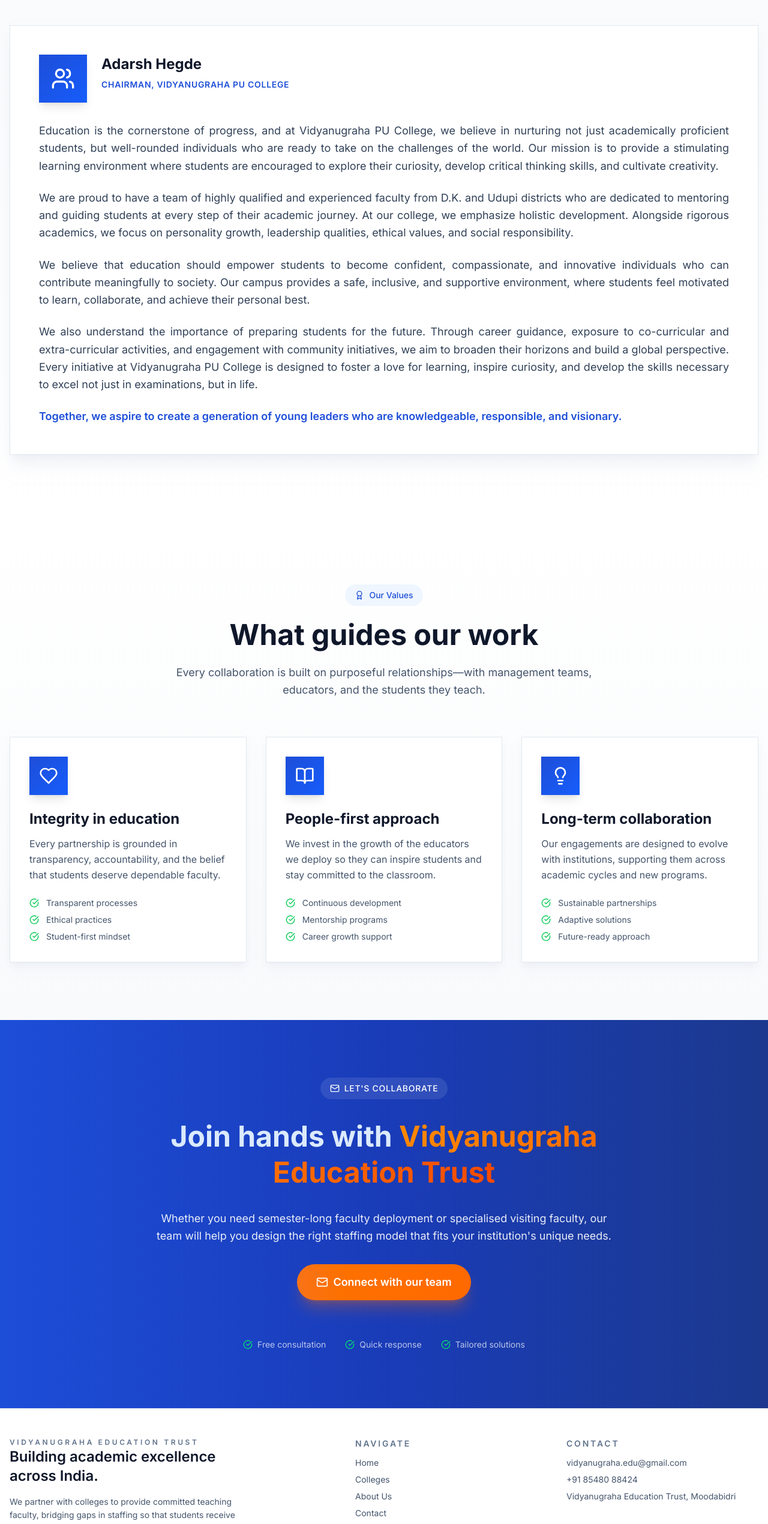
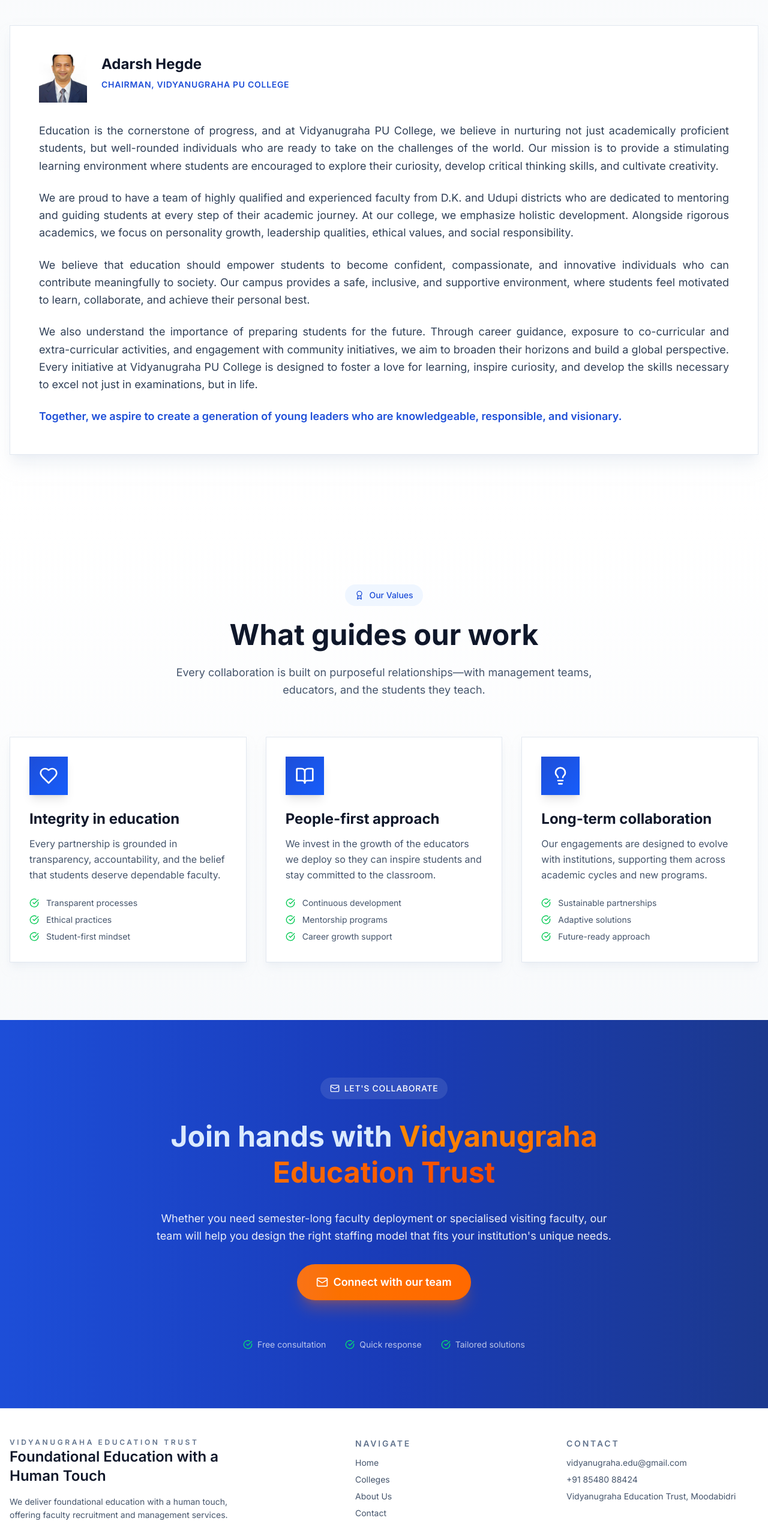
Before and after one commit to nigelperis/vidyanugraha-website, a Next.js app: page /about in a window 1280 px wide. Shown: the part 879-3419 px from the top of the page at 60% size. Built offline with nearby package versions, Linux system fonts and the light colour scheme.

Commit message:
fix: typo

```diff
--- a/src/app/about/page.tsx
+++ b/src/app/about/page.tsx
@@ -5,11 +5,9 @@
   Heart,
   Lightbulb,
   Mail,
-  Target,
   Users,
 } from 'lucide-react';
-
-import type { Metadata } from 'next';
+import Image from 'next/image';
 
 const values = [
   {
@@ -44,24 +42,6 @@
       'Adaptive solutions',
       'Future-ready approach',
     ],
-  },
-];
-
-const team = [
-  {
-    name: 'Dr. Lakshmi Narayanan',
-    role: 'Founder & Academic Director',
-    bio: 'Two decades of experience leading academic reforms and faculty development initiatives across engineering colleges in South India.',
-  },
-  {
-    name: 'Meera Prasad',
-    role: 'Head of Partnerships',
-    bio: 'Specialises in institutional collaborations and ensures Vidyanugraha’s support is closely aligned to each college’s roadmap.',
-  },
-  {
-    name: 'Karthik Rao',
-    role: 'Director – Faculty Success',
-    bio: 'Drives recruitment, onboarding, and continuous mentoring for the trust’s network of lecturers and professors.',
   },
 ];
 
@@ -159,8 +139,14 @@
 
               <div className="relative space-y-8">
                 <div className="flex items-start gap-6">
-                  <div className="flex h-20 w-20 flex-shrink-0 items-center justify-center bg-gradient-to-br from-[var(--color-primary)] to-blue-600 text-white shadow-lg">
-                    <Users className="h-10 w-10" />
+                  <div className="flex h-20 w-20 flex-shrink-0 items-center justify-center overflow-hidden">
+                    <Image
+                      src="/images/trustees/adarsh_hegde.jpg"
+                      alt="Adarsh Hedge"
+                      width={80}
+                      height={80}
+                      className="h-full w-full object-cover"
+                    />
                   </div>
 
                   <div className="space-y-2">
--- a/src/app/colleges/page.tsx
+++ b/src/app/colleges/page.tsx
@@ -159,11 +159,6 @@
       <section className="bg-gradient-to-b from-white to-slate-50">
         <div className="container space-y-16 py-10">
           <div className="space-y-6 text-center">
-            <div className="inline-flex items-center gap-2 rounded-full bg-blue-50 px-4 py-2 text-sm font-medium text-[var(--color-primary)]">
-              <Award className="h-4 w-4" />
-              <span>Our Partners</span>
-            </div>
-
             <h2 className="mx-auto max-w-4xl text-4xl font-bold text-[var(--color-muted)] sm:text-5xl">
               Institutions we&apos;re proud to support
             </h2>
@@ -216,20 +211,19 @@
                   </p>
 
                   {/* Faculty Section */}
-                  {college.faculty && (
                   <div className="space-y-4">
                     <h4 className="flex items-center gap-2 text-lg font-semibold text-[var(--color-muted)]">
                       <Users className="h-5 w-5" />
                       Faculty
                     </h4>
                     <div className="grid grid-cols-1 gap-4 md:grid-cols-2 lg:grid-cols-3">
-                        {college.faculty.map((member, index) => (
+                      {college.faculty.map((member) => (
                         <div
-                            key={index}
+                          key={`${member.name}-${member.role}`}
                           className="rounded-lg border border-slate-200 bg-white p-4 shadow-sm transition-shadow hover:shadow-md"
                         >
                           <div className="flex items-center gap-4">
-                              {member.image && (
+                            {member.image ? (
                               <div className="relative h-16 w-16 flex-shrink-0">
                                 <Image
                                   src={member.image}
@@ -238,7 +232,7 @@
                                   className="rounded-full border-2 border-slate-200 object-cover"
                                 />
                               </div>
-                              )}
+                            ) : null}
                             <div className="flex-1 space-y-1">
                               <p className="text-sm leading-tight font-semibold text-[var(--color-muted)]">
                                 {member.role}
@@ -256,18 +250,16 @@
                       ))}
                     </div>
                   </div>
-                  )}
 
                   {/* Services Section */}
-                  {college.services && (
                   <div className="space-y-4">
                     <h4 className="flex items-center gap-2 text-lg font-semibold text-[var(--color-muted)]">
                       <Award className="h-5 w-5" />
                       Services
                     </h4>
                     <div className="grid gap-3 lg:grid-cols-2">
-                        {college.services.map((service, index) => (
-                          <div key={index} className="flex items-start gap-3">
+                      {college.services.map((service) => (
+                        <div key={service} className="flex items-start gap-3">
                           <CheckCircle className="mt-0.5 h-4 w-4 flex-shrink-0 text-green-500" />
                           <span className="text-sm leading-relaxed text-slate-600">
                             {service}
@@ -276,7 +268,6 @@
                       ))}
                     </div>
                   </div>
-                  )}
                 </div>
               </div>
             ))}
--- a/src/app/components/Layout/Footer/index.tsx
+++ b/src/app/components/Layout/Footer/index.tsx
@@ -17,13 +17,12 @@
               Vidyanugraha Education Trust
             </p>
             <p className="text-2xl font-semibold text-[var(--color-muted)]">
-              Building academic excellence across India.
+              Foundational Education with a Human Touch
             </p>
           </div>
           <p className="text-sm leading-relaxed text-slate-600">
-            We partner with colleges to provide committed teaching faculty,
-            bridging gaps in staffing so that students receive consistent,
-            quality education.
+            We deliver foundational education with a human touch, offering
+            faculty recruitment and management services.
           </p>
         </div>
         <div className="grid w-full gap-8 sm:grid-cols-2 md:max-w-2xl">
--- a/src/app/page.tsx
+++ b/src/app/page.tsx
@@ -11,9 +11,9 @@
   TrendingUp,
   Users,
 } from 'lucide-react';
+import Image from 'next/image';
 import Link from 'next/link';
 
-import AnimatedCounter from './components/AnimatedCounter';
 import FloatingCTA from './components/FloatingCTA';
 import ScrollProgress from './components/ScrollProgress';
 import type { Metadata } from 'next';
@@ -133,12 +133,6 @@
   },
 ];
 
-const stats = [
-  { value: '15+', label: 'Years shaping academic excellence' },
-  { value: '30+', label: 'Partner colleges supported' },
-  { value: '500+', label: 'Dedicated faculty onboarded' },
-];
-
 const trustees = [
   {
     name: 'Adarsh Hegde',
@@ -192,9 +186,8 @@
               </h1>
 
               <p className="max-w-xl text-lg leading-relaxed text-white/90">
-                We collaborate with higher education institutions across India
-                to meet immediate staffing needs, nurture faculty, and ensure
-                every classroom is guided by an inspiring educator.
+                We deliver foundational education with a human touch, offering
+                faculty recruitment and management services.
               </p>
 
               <div className="flex flex-col gap-4 sm:flex-row">
@@ -364,13 +357,8 @@
 
         {/* Chairman Speaks Video Section */}
         <section className="bg-gradient-to-b from-slate-50 to-white">
-          <div className="container py-10">
+          <div className="container">
             <div className="mb-16 space-y-6 text-center">
-              <div className="inline-flex items-center gap-2 rounded-full bg-blue-50 px-4 py-2 text-sm font-medium text-[var(--color-primary)]">
-                <Users className="h-4 w-4" />
-                <span>Leadership Message</span>
-              </div>
-
               <h2 className="text-4xl font-bold text-[var(--color-muted)] sm:text-5xl">
                 Chairman Speaks
               </h2>
@@ -395,11 +383,6 @@
         <section className="bg-white">
           <div className="container py-10">
             <div className="mb-16 space-y-6 text-center">
-              <div className="inline-flex items-center gap-2 rounded-full bg-green-50 px-4 py-2 text-sm font-medium text-green-700">
-                <Award className="h-4 w-4" />
-                <span>Leadership Team</span>
-              </div>
-
               <h2 className="text-4xl font-bold text-[var(--color-muted)] sm:text-5xl">
                 Trustees
               </h2>
@@ -412,10 +395,12 @@
                   className="group relative overflow-hidden border border-slate-200 bg-white p-6 shadow-lg transition-all duration-300 hover:-translate-y-2 hover:shadow-xl"
                 >
                   <div className="space-y-4 text-center">
-                    <div className="mx-auto h-32 w-32 overflow-hidden rounded-2xl bg-slate-200">
-                      <img
+                    <div className="mx-auto h-40 w-40 overflow-hidden rounded-2xl bg-slate-200">
+                      <Image
                         src={trustee.image}
                         alt={trustee.name}
+                        width={600}
+                        height={600}
                         className="h-full w-full object-cover"
                       />
                     </div>
@@ -441,10 +426,12 @@
               <div className="mx-auto max-w-md">
                 <div className="group relative overflow-hidden border border-slate-200 bg-white p-6 shadow-lg transition-all duration-300 hover:-translate-y-2 hover:shadow-xl">
                   <div className="space-y-4 text-center">
-                    <div className="mx-auto h-32 w-32 overflow-hidden rounded-full bg-slate-200">
-                      <img
+                    <div className="mx-auto h-40 w-40 overflow-hidden rounded-full bg-slate-200">
+                      <Image
                         src={academicAdvisor.image}
                         alt={academicAdvisor.name}
+                        width={600}
+                        height={600}
                         className="h-full w-full object-cover"
                       />
                     </div>
```
Lines whose indentation alone changed are shown as unchanged.
